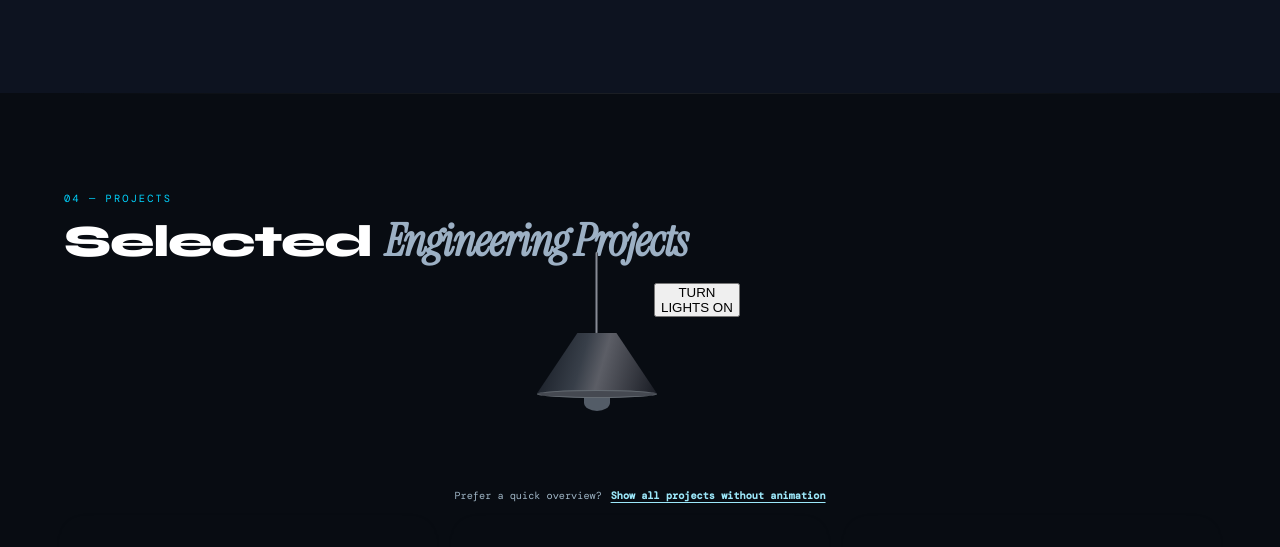
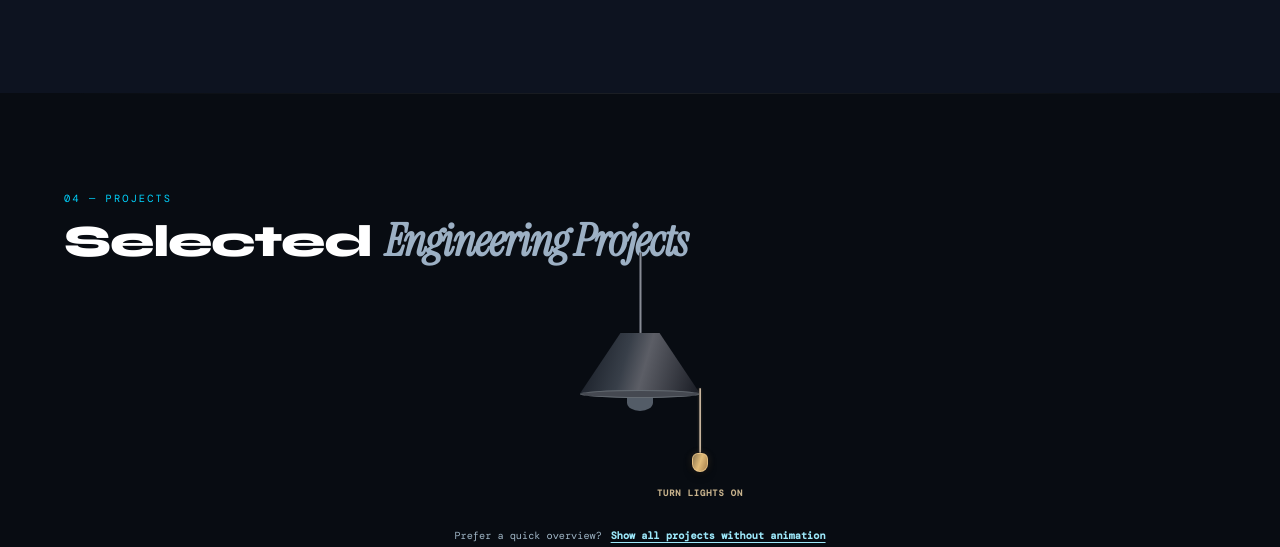
Before and after one commit to HamzaZahid172/HamzaZahid172.github.io, a plain HTML site: page index.html in a window 1280 px wide. Shown: the part 4022-4569 px from the top of the page. Drawn offline with nearby package versions, Linux system fonts and the light colour scheme; animation ran at ten frames a second; a web font is replaced by a local one.

Commit message:
Style draggable pull cord, weighted handle and bulb flicker

```diff
--- a/assets/css/lamp.css
+++ b/assets/css/lamp.css
@@ -242,3 +242,111 @@
   #projects .projects-light-stage::before,
   #projects .projects-light-stage .project-card { transition: none!important; }
 }
+
+
+/* v5: a real pull-cord switch, with the lamp as a non-interactive fixture. */
+#projects .projects-lamp-mount {
+  width: min(100%, 220px);
+  height: 232px;
+  margin: 3px auto 12px;
+}
+#projects .projects-lamp-switch {
+  pointer-events: none;
+  cursor: default;
+}
+#projects .projects-pull-switch {
+  --pull-distance: 0px;
+  position: absolute;
+  z-index: 12;
+  top: 105px;
+  left: calc(50% + 38px);
+  width: 44px;
+  height: 122px;
+  display: block;
+  margin: 0;
+  padding: 0;
+  border: 0;
+  border-radius: 16px;
+  background: transparent;
+  cursor: grab;
+  user-select: none;
+  -webkit-user-select: none;
+  touch-action: none;
+  -webkit-tap-highlight-color: transparent;
+}
+#projects .projects-pull-switch:active { cursor: grabbing; }
+#projects .projects-pull-switch:focus-visible {
+  outline: 2px solid #00d4ff;
+  outline-offset: 3px;
+}
+#projects .projects-pull-cord {
+  position: absolute;
+  top: 0;
+  left: calc(50% - 1px);
+  width: 2px;
+  height: calc(65px + var(--pull-distance));
+  border-radius: 2px;
+  background: linear-gradient(90deg,#776e64,#e2ccb0);
+  box-shadow: 0 0 3px rgba(254,220,158,.2);
+  transition: height .26s cubic-bezier(.18,.7,.25,1);
+  pointer-events: none;
+}
+#projects .projects-pull-handle {
+  position: absolute;
+  top: calc(65px + var(--pull-distance));
+  left: 50%;
+  width: 16px;
+  height: 19px;
+  border-radius: 9px 9px 12px 12px;
+  transform: translateX(-50%);
+  background: linear-gradient(110deg,#8b754f,#e2bc79 50%,#a67f4b);
+  border: 1px solid rgba(245,207,144,.72);
+  box-shadow: 0 3px 8px rgba(0,0,0,.47),0 0 7px rgba(242,192,113,.17);
+  transition: top .26s cubic-bezier(.18,.7,.25,1),box-shadow .2s;
+  pointer-events: none;
+}
+#projects .projects-pull-switch:hover .projects-pull-handle,
+#projects .projects-pull-switch:focus-visible .projects-pull-handle {
+  box-shadow: 0 3px 9px rgba(0,0,0,.55),0 0 13px rgba(243,190,100,.45);
+}
+#projects .projects-pull-label {
+  position: absolute;
+  z-index: 1;
+  left: 50%;
+  top: 99px;
+  transform: translateX(-50%);
+  color: #c7b28c;
+  font: 700 .55rem/1.4 var(--font-body,monospace);
+  letter-spacing: .1em;
+  white-space: nowrap;
+  pointer-events: none;
+}
+#projects .projects-pull-switch.is-dragging .projects-pull-cord,
+#projects .projects-pull-switch.is-dragging .projects-pull-handle {
+  transition: none;
+}
+#projects .projects-light-scene.is-on .projects-pull-cord { background: linear-gradient(90deg,#a8936c,#ffe5b0); }
+#projects .projects-light-scene.is-on .projects-pull-label { color: #ffe1b1; }
+#projects .projects-light-scene.is-switching-on .projects-lamp-bulb {
+  animation: projectsBulbFlicker .68s linear 1;
+}
+@keyframes projectsBulbFlicker {
+  0%,23%,34%,48% { opacity:.24;box-shadow:none; }
+  12%,29%,43%,65%,100% { opacity:1; }
+}
+@media (max-width: 640px) {
+  #projects .projects-lamp-mount { width: min(100%, 190px);height: 212px;margin: 0 auto 7px; }
+  #projects .projects-pull-switch { top: 91px;left: calc(50% + 29px);height: 119px; }
+  #projects .projects-pull-cord { height: calc(61px + var(--pull-distance)); }
+  #projects .projects-pull-handle { top: calc(61px + var(--pull-distance)); }
+  #projects .projects-pull-label { top: 94px; }
+}
+@media (prefers-reduced-motion: reduce) {
+  #projects .projects-pull-cord,
+  #projects .projects-pull-handle {
+    transition: none!important;
+  }
+  #projects .projects-light-scene.is-switching-on .projects-lamp-bulb {
+    animation: none!important;
+  }
+}
```
